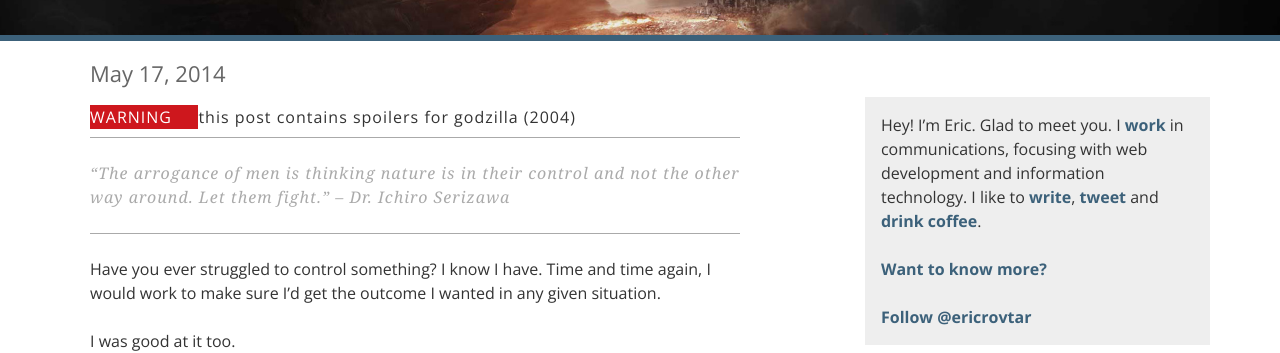
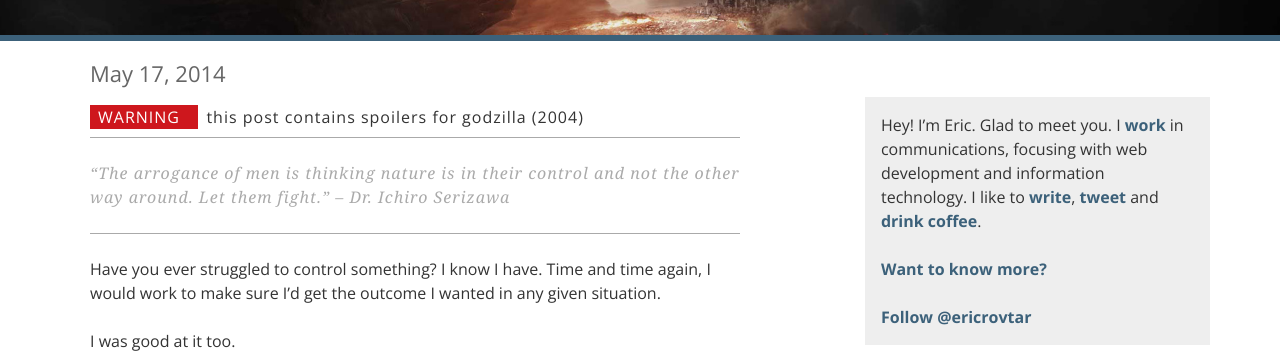
Before and after one commit to ericrovtar/ericrovtar.github.io, a Jekyll site: the page built from _posts/2014-05-17-godzilla.md, in a window 1280 px wide. Shown: the part 247-600 px from the top of the page. Built offline with Jekyll 4.4.1, drawn with Linux system fonts in a browser that asks for light colours; nearby versions of some CDN libraries; comment, search, counter and statistics services are not loaded.

Commit message:
grid styling

```diff
--- a/styles/styles.css
+++ b/styles/styles.css
@@ -1504,22 +1504,19 @@
   letter-spacing: 1px; }
 
 .spoilers {
-  margin-top: -1px; }
+  margin-top: -1px;
+  margin-bottom: .5em; }
 
 .spoilers__warning {
   background: none repeat scroll 0% 0% #ce171d;
-  display: inline-block;
-  margin: 0px 0px 0.5em;
-  padding: 0px 0.5em;
+  padding: 0px 0.5em !important;
   text-transform: uppercase;
   color: #FFF;
   font-weight: 200;
   letter-spacing: 1px; }
 
 .spoilers__details {
-  display: inline-block;
-  margin: 0px 0px 0.5em;
-  padding: 0px 0.5em;
+  padding: 0px 0.5em !important;
   text-transform: lowercase;
   color: #333;
   font-weight: 200;
```
Also changed, not shown: styles/sass/ui/posts.scss (+7 -6 lines).
